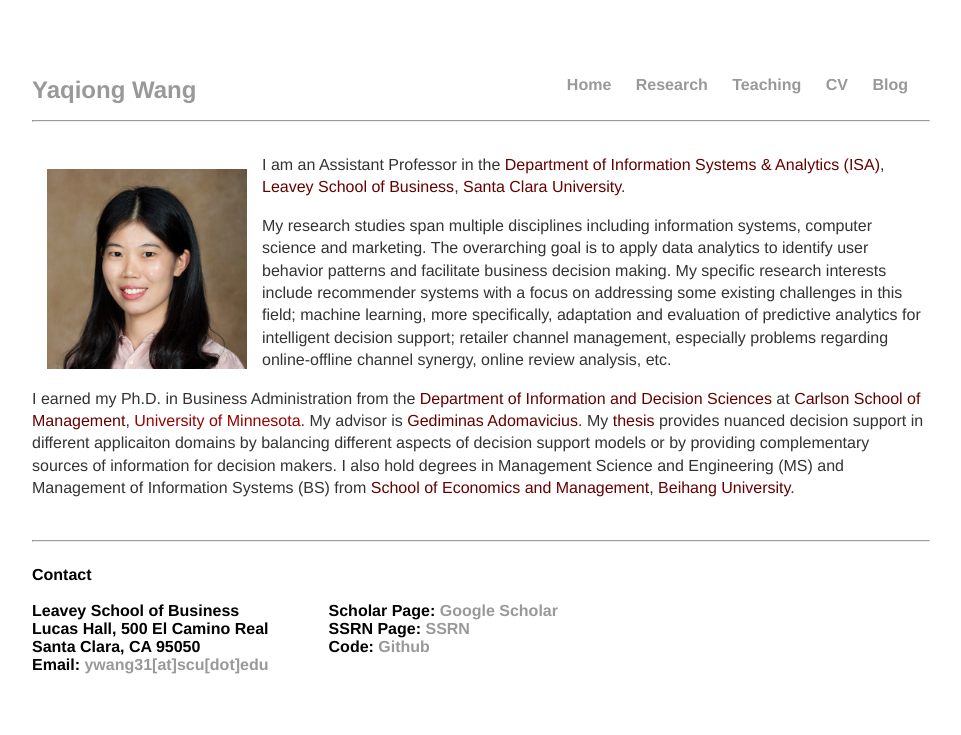
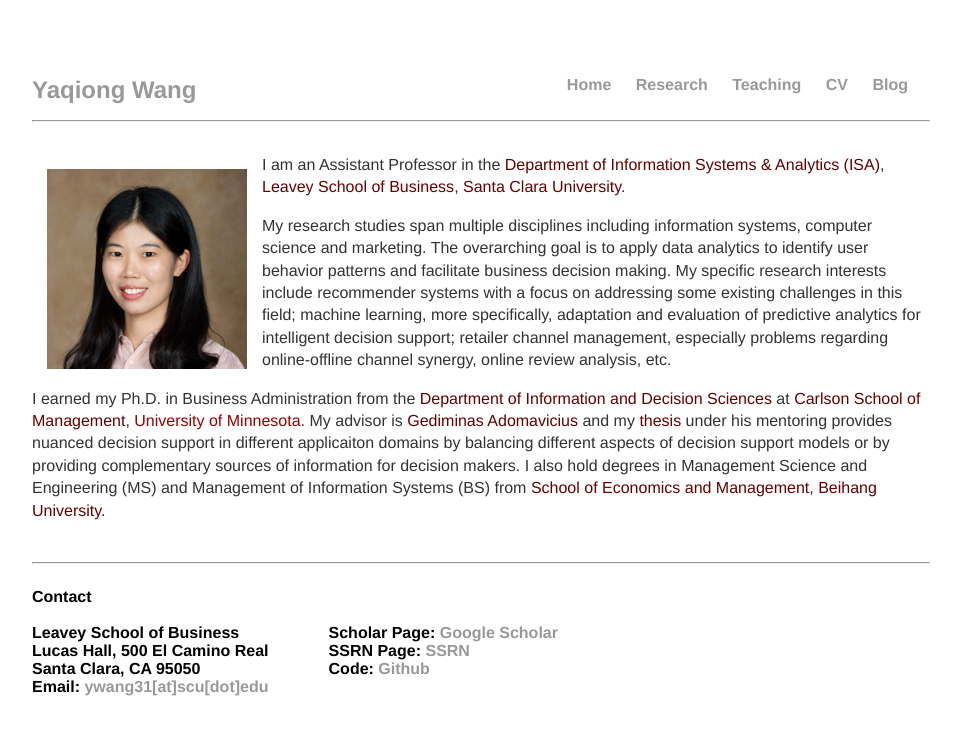
Before and after one commit to YaqiongWang/PersonalWeb, a Jekyll site: the page built from index.html, in a window 1280 px wide. Shown: the top 735 px of the page, without its empty margins (160-1121 px from the left). Built offline with Jekyll 4.4.1, drawn with Linux system fonts in a browser that asks for light colours.

Commit message:
Update index.html

```diff
--- a/index.html
+++ b/index.html
@@ -6,7 +6,7 @@ title: Yaqiong Wang
 			<img style="width:200px; height:200px; float:left; padding:15px;" src="/files/DD00985E-2415-4429-B4F9-C66779E9B403_1_201_a.jpeg" alt="profile picture" style="float:left">
         		<p>I am an Assistant Professor in the <a href="https://www.scu.edu/business/isa/">Department of Information Systems & Analytics (ISA)</a>, <a href="https://www.scu.edu/business/">Leavey School of Business</a>, <a href="https://www.scu.edu/">Santa Clara University</a>.</p>
 			<p>My research studies span multiple disciplines including information systems, computer science and marketing. The overarching goal is to apply data analytics to identify user behavior patterns and facilitate business decision making. My specific research interests include recommender systems with a focus on addressing some existing challenges in this field; machine learning, more specifically, adaptation and evaluation of predictive analytics for intelligent decision support; retailer channel management, especially problems regarding online-offline channel synergy, online review analysis, etc.</p>
-			<p>I earned my Ph.D. in Business Administration from the <a href="https://carlsonschool.umn.edu/departments/information-decision-sciences-department">Department of Information and Decision Sciences</a> at <a href="https://carlsonschool.umn.edu/">Carlson School of Management</a>, <a href="">University of Minnesota</a>. My advisor is <a href="https://carlsonschool.umn.edu/faculty/gediminas-adomavicius">Gediminas Adomavicius</a>. My <a href="https://conservancy.umn.edu/bitstream/handle/11299/216809/Wang_umn_0130E_21684.pdf?sequence=1&isAllowed=y">thesis</a> provides nuanced decision support in different applicaiton domains by balancing different aspects of decision support models or by providing complementary sources of information for decision makers. I also hold degrees in Management Science and Engineering (MS) and Management of Information Systems (BS) from <a href="http://semen.buaa.edu.cn/">School of Economics and Management</a>, <a href="https://ev.buaa.edu.cn/">Beihang University</a>.
+			<p>I earned my Ph.D. in Business Administration from the <a href="https://carlsonschool.umn.edu/departments/information-decision-sciences-department">Department of Information and Decision Sciences</a> at <a href="https://carlsonschool.umn.edu/">Carlson School of Management</a>, <a href="">University of Minnesota</a>. My advisor is <a href="https://carlsonschool.umn.edu/faculty/gediminas-adomavicius">Gediminas Adomavicius</a> and my <a href="https://conservancy.umn.edu/bitstream/handle/11299/216809/Wang_umn_0130E_21684.pdf?sequence=1&isAllowed=y">thesis</a> under his mentoring provides nuanced decision support in different applicaiton domains by balancing different aspects of decision support models or by providing complementary sources of information for decision makers. I also hold degrees in Management Science and Engineering (MS) and Management of Information Systems (BS) from <a href="http://semen.buaa.edu.cn/">School of Economics and Management</a>, <a href="https://ev.buaa.edu.cn/">Beihang University</a>.
 
 </p>
     		</div><!-- /.blurb -->
```
